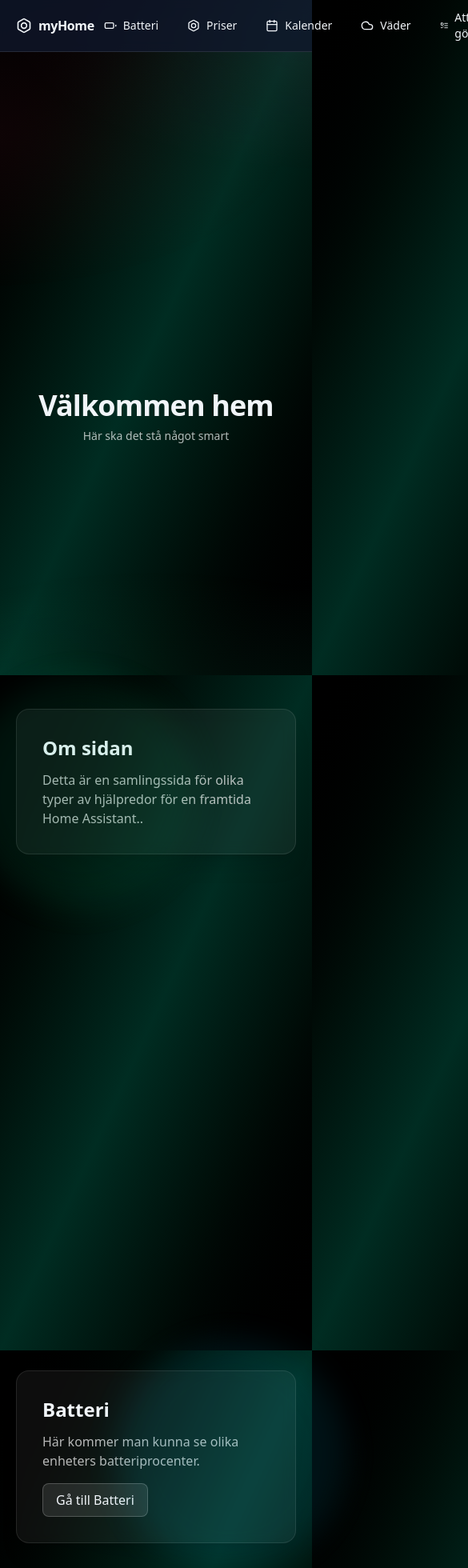
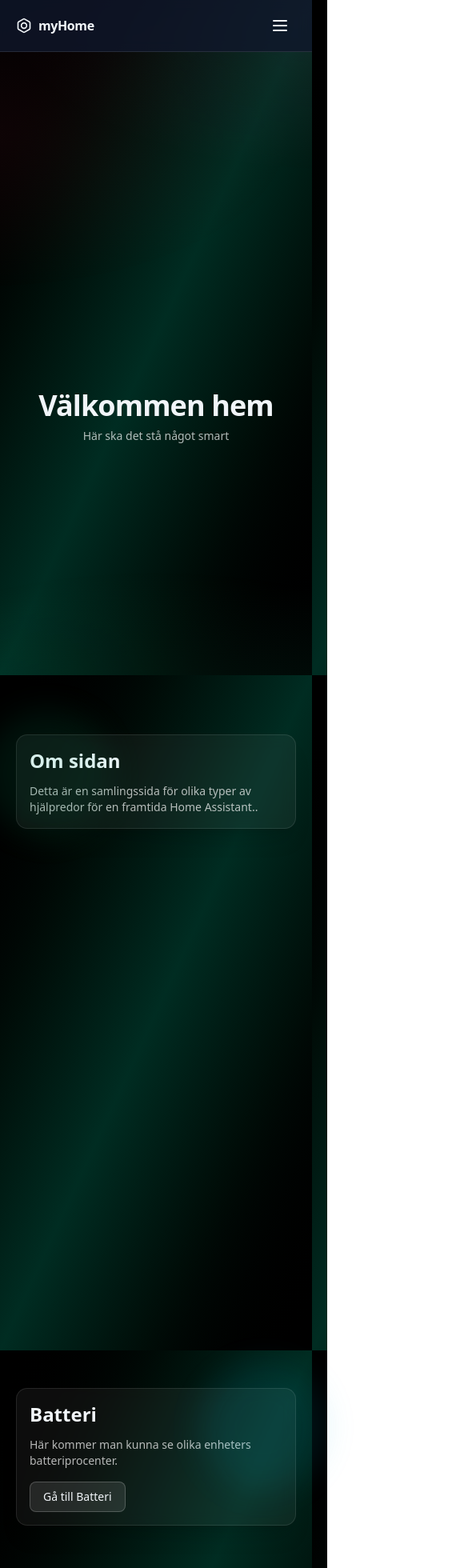
Before and after one commit to antebrinken/myHome, a React (Vite) app: page / in a window 390 px wide. Shown: the top 1960 px of the page at 80% size, 585 px wide, since content can reach past the window. Built offline with nearby package versions, Linux system fonts and the light colour scheme.

Commit message:
Update: Responsive

```diff
--- a/src/App.tsx
+++ b/src/App.tsx
@@ -1,6 +1,7 @@
 
+import { useState } from 'react'
 import { NavLink, Route, Routes } from 'react-router-dom'
-import { Battery, Calendar as CalendarIcon, Cloud, ListTodo, Bolt, Mail, Phone } from 'lucide-react'
+import { Battery, Calendar as CalendarIcon, Cloud, ListTodo, Bolt, Mail, Phone, Menu, X } from 'lucide-react'
 import LoginPage from './pages/Login'
 import RegisterPage from './pages/Register'
 import ProfilePage from './pages/Profile'
@@ -19,13 +20,15 @@ import TodoPage from './pages/TodoPage'
 
 function Header() {
   const { user, logout } = useAuth()
+  const [mobileOpen, setMobileOpen] = useState(false)
   return (
     <header className="sticky top-0 z-50 bg-slate-900/80 backdrop-blur border-b border-white/10">
       <div className="max-w-[1100px] mx-auto px-5 h-16 flex items-center justify-between">
-        <NavLink to="/" className="font-extrabold tracking-tight flex items-center gap-2">
+        <NavLink to="/" className="font-extrabold tracking-tight flex items-center gap-2" onClick={() => setMobileOpen(false)}>
           <Bolt className="w-5 h-5" /> myHome
         </NavLink>
-        <nav className="flex gap-3 text-sm items-center">
+        {/* Desktop nav */}
+        <nav className="hidden sm:flex gap-3 text-sm items-center">
           <NavLink className="px-3 py-2 rounded-md hover:bg-white/10 flex items-center gap-2" to="/battery"><Battery className="w-4 h-4" /> Batteri</NavLink>
           <NavLink className="px-3 py-2 rounded-md hover:bg-white/10 flex items-center gap-2" to="/prices"><Bolt className="w-4 h-4" /> Priser</NavLink>
           <NavLink className="px-3 py-2 rounded-md hover:bg-white/10 flex items-center gap-2" to="/calendar"><CalendarIcon className="w-4 h-4" /> Kalender</NavLink>
@@ -46,7 +49,42 @@ function Header() {
             </>
           )}
         </nav>
+        {/* Mobile hamburger */}
+        <button
+          className="sm:hidden p-2 rounded-md hover:bg-white/10"
+          aria-label="Öppna meny"
+          aria-expanded={mobileOpen}
+          onClick={() => setMobileOpen((v) => !v)}
+        >
+          {mobileOpen ? <X className="w-6 h-6" /> : <Menu className="w-6 h-6" />}
+        </button>
       </div>
+      {/* Mobile menu panel */}
+      {mobileOpen && (
+        <div className="sm:hidden border-t border-white/10 bg-slate-900/95 backdrop-blur">
+          <div className="max-w-[1100px] mx-auto px-5 py-3 flex flex-col gap-1">
+            <NavLink className="px-3 py-2 rounded-md hover:bg-white/10 flex items-center gap-2" to="/battery" onClick={() => setMobileOpen(false)}><Battery className="w-4 h-4" /> Batteri</NavLink>
+            <NavLink className="px-3 py-2 rounded-md hover:bg-white/10 flex items-center gap-2" to="/prices" onClick={() => setMobileOpen(false)}><Bolt className="w-4 h-4" /> Priser</NavLink>
+            <NavLink className="px-3 py-2 rounded-md hover:bg-white/10 flex items-center gap-2" to="/calendar" onClick={() => setMobileOpen(false)}><CalendarIcon className="w-4 h-4" /> Kalender</NavLink>
+            <NavLink className="px-3 py-2 rounded-md hover:bg-white/10 flex items-center gap-2" to="/weather" onClick={() => setMobileOpen(false)}><Cloud className="w-4 h-4" /> Väder</NavLink>
+            <NavLink className="px-3 py-2 rounded-md hover:bg-white/10 flex items-center gap-2" to="/todo" onClick={() => setMobileOpen(false)}><ListTodo className="w-4 h-4" /> Att göra</NavLink>
+            <div className="h-px bg-white/10 my-2" />
+            {!user && (
+              <>
+                <NavLink className="px-3 py-2 rounded-md hover:bg-white/10" to="/login" onClick={() => setMobileOpen(false)}>Logga in</NavLink>
+                <NavLink className="px-3 py-2 rounded-md hover:bg-white/10" to="/register" onClick={() => setMobileOpen(false)}>Registrera</NavLink>
+              </>
+            )}
+            {user && (
+              <>
+                <NavLink className="px-3 py-2 rounded-md hover:bg-white/10" to="/profile" onClick={() => setMobileOpen(false)}>Profil</NavLink>
+                <NavLink className="px-3 py-2 rounded-md hover:bg-white/10" to="/settings" onClick={() => setMobileOpen(false)}>Inställningar</NavLink>
+                <button onClick={() => { logout(); setMobileOpen(false) }} className="px-3 py-2 text-left rounded-md hover:bg-white/10">Logga ut</button>
+              </>
+            )}
+          </div>
+        </div>
+      )}
     </header>
   )
 }
@@ -66,14 +104,16 @@ function Header() {
 function Footer() {
   const year = new Date().getFullYear()
   return (
-    <footer className="h-16 sm:h-20 bg-slate-900/80 border-t border-white/10">
-      <div className="max-w-[1100px] mx-auto px-5 h-full flex items-center justify-between">
-        <div className="flex items-center gap-6 text-sm sm:text-base">
-          <span className="font-medium">&copy; {year} Philip Antebrink</span>
-          <a className="hover:underline inline-flex items-center gap-2" href="mailto:antebrinken@live.se"><Mail className="w-4 h-4" /> antebrinken@live.se</a>
-          <a className="hover:underline inline-flex items-center gap-2" href="tel:+46734177109"><Phone className="w-4 h-4" /> 0734177109</a>
+    <footer className="py-4 sm:h-20 bg-slate-900/80 border-t border-white/10">
+      <div className="max-w-[1100px] mx-auto px-5 h-full flex items-center justify-center">
+        <div className="w-full flex flex-col items-center gap-2 text-center sm:flex-row sm:items-center sm:justify-between">
+          <div className="flex flex-col items-center gap-2 text-sm sm:text-base sm:flex-row sm:gap-6">
+            <span className="font-medium">&copy; {year} Philip Antebrink</span>
+            <a className="hover:underline inline-flex items-center gap-2" href="mailto:antebrinken@live.se"><Mail className="w-4 h-4" /> antebrinken@live.se</a>
+            <a className="hover:underline inline-flex items-center gap-2" href="tel:+46734177109"><Phone className="w-4 h-4" /> 0734177109</a>
+          </div>
+          <a href="#top" className="text-sm sm:text-base hover:underline">Till toppen</a>
         </div>
-        <a href="#top" className="text-sm sm:text-base hover:underline">Till toppen</a>
       </div>
     </footer>
   )
@@ -92,67 +132,67 @@ function HomePage() {
       </section>
 
       {/* Info sections */}
-      <section id="about" className="min-h-screen flex items-center">
+      <section id="about" className="min-h-screen flex items-center py-16 sm:py-24">
         <div className="max-w-[1100px] mx-auto px-5 w-full">
           <div className="relative glass-card reveal-left max-w-[700px]">
-            <span className="accent-blob -left-16 -top-10 w-72 h-72 rounded-full bg-emerald-500/30" />
-            <h2 className="text-2xl font-bold mb-3">Om sidan</h2>
-            <p className="text-white/70">Detta är en samlingssida för olika typer av hjälpredor för en framtida Home Assistant..</p>
+            <span className="accent-blob -left-10 -top-8 w-40 h-40 sm:w-72 sm:h-72 rounded-full bg-emerald-500/30" />
+            <h2 className="text-2xl sm:text-3xl font-bold mb-3">Om sidan</h2>
+            <p className="text-white/70 text-sm sm:text-base">Detta är en samlingssida för olika typer av hjälpredor för en framtida Home Assistant..</p>
           </div>
         </div>
       </section>
 
-      <section id="battery" className="min-h-screen flex items-center">
+      <section id="battery" className="min-h-screen flex items-center py-16 sm:py-24">
         <div className="max-w-[1100px] mx-auto px-5 w-full">
-          <div className="relative glass-card reveal-right max-w-[700px] ml-auto">
-            <span className="accent-blob -right-16 -top-10 w-72 h-72 rounded-full bg-cyan-500/30" />
-            <h2 className="text-2xl font-bold mb-3">Batteri</h2>
-            <p className="text-white/70 mb-3">Här kommer man kunna se olika enheters batteriprocenter.</p>
-            <NavLink to="/battery" className="inline-block mt-1 rounded-lg border border-white/20 bg-white/10 px-4 py-2 hover:bg-white/20">Gå till Batteri</NavLink>
+          <div className="relative glass-card reveal-right max-w-[700px] sm:ml-auto">
+            <span className="accent-blob -right-10 -top-8 w-40 h-40 sm:w-72 sm:h-72 rounded-full bg-cyan-500/30" />
+            <h2 className="text-2xl sm:text-3xl font-bold mb-3">Batteri</h2>
+            <p className="text-white/70 text-sm sm:text-base mb-3">Här kommer man kunna se olika enheters batteriprocenter.</p>
+            <NavLink to="/battery" className="inline-block mt-1 rounded-lg border border-white/20 bg-white/10 px-4 py-2 text-sm sm:text-base hover:bg-white/20">Gå till Batteri</NavLink>
           </div>
         </div>
       </section>
 
-      <section id="prices" className="min-h-screen flex items-center">
+      <section id="prices" className="min-h-screen flex items-center py-16 sm:py-24">
         <div className="max-w-[1100px] mx-auto px-5 w-full">
           <div className="relative glass-card reveal-left max-w-[700px]">
-            <span className="accent-blob -left-16 -top-10 w-72 h-72 rounded-full bg-blue-500/30" />
-            <h2 className="text-2xl font-bold mb-3">Elpriser</h2>
-            <p className="text-white/70 mb-3">Se SE1–SE4 spotpriser i realtid och hitta bästa fönster för förbrukning och försäljning.</p>
-            <NavLink to="/prices" className="inline-block mt-1 rounded-lg border border-white/20 bg-white/10 px-4 py-2 hover:bg-white/20">Gå till Priser</NavLink>
+            <span className="accent-blob -left-10 -top-8 w-40 h-40 sm:w-72 sm:h-72 rounded-full bg-blue-500/30" />
+            <h2 className="text-2xl sm:text-3xl font-bold mb-3">Elpriser</h2>
+            <p className="text-white/70 text-sm sm:text-base mb-3">Se SE1–SE4 spotpriser i realtid och hitta bästa fönster för förbrukning och försäljning.</p>
+            <NavLink to="/prices" className="inline-block mt-1 rounded-lg border border-white/20 bg-white/10 px-4 py-2 text-sm sm:text-base hover:bg-white/20">Gå till Priser</NavLink>
           </div>
         </div>
       </section>
 
-      <section id="calendar" className="min-h-screen flex items-center">
+      <section id="calendar" className="min-h-screen flex items-center py-16 sm:py-24">
         <div className="max-w-[1100px] mx-auto px-5 w-full">
-          <div className="relative glass-card reveal-right max-w-[700px] ml-auto">
-            <span className="accent-blob -right-16 -top-10 w-72 h-72 rounded-full bg-pink-500/30" />
-            <h2 className="text-2xl font-bold mb-3">Kalender</h2>
-            <p className="text-white/70 mb-3">En samlingssida för en gemensam kalender.</p>
-            <NavLink to="/calendar" className="inline-block mt-1 rounded-lg border border-white/20 bg-white/10 px-4 py-2 hover:bg-white/20">Gå till Kalender</NavLink>
+          <div className="relative glass-card reveal-right max-w-[700px] sm:ml-auto">
+            <span className="accent-blob -right-10 -top-8 w-40 h-40 sm:w-72 sm:h-72 rounded-full bg-pink-500/30" />
+            <h2 className="text-2xl sm:text-3xl font-bold mb-3">Kalender</h2>
+            <p className="text-white/70 text-sm sm:text-base mb-3">En samlingssida för en gemensam kalender.</p>
+            <NavLink to="/calendar" className="inline-block mt-1 rounded-lg border border-white/20 bg-white/10 px-4 py-2 text-sm sm:text-base hover:bg-white/20">Gå till Kalender</NavLink>
           </div>
         </div>
       </section>
 
-      <section id="weather" className="min-h-screen flex items-center">
+      <section id="weather" className="min-h-screen flex items-center py-16 sm:py-24">
         <div className="max-w-[1100px] mx-auto px-5 w-full">
           <div className="relative glass-card reveal-left max-w-[700px]">
-            <span className="accent-blob -left-16 -top-10 w-72 h-72 rounded-full bg-indigo-500/30" />
-            <h2 className="text-2xl font-bold mb-3">Väder</h2>
-            <p className="text-white/70 mb-3">Enkelt att kunna se väder via Open‑Meteo.</p>
-            <NavLink to="/weather" className="inline-block mt-1 rounded-lg border border-white/20 bg-white/10 px-4 py-2 hover:bg-white/20">Gå till Väder</NavLink>
+            <span className="accent-blob -left-10 -top-8 w-40 h-40 sm:w-72 sm:h-72 rounded-full bg-indigo-500/30" />
+            <h2 className="text-2xl sm:text-3xl font-bold mb-3">Väder</h2>
+            <p className="text-white/70 text-sm sm:text-base mb-3">Enkelt att kunna se väder via Open‑Meteo.</p>
+            <NavLink to="/weather" className="inline-block mt-1 rounded-lg border border-white/20 bg-white/10 px-4 py-2 text-sm sm:text-base hover:bg-white/20">Gå till Väder</NavLink>
           </div>
         </div>
       </section>
 
-      <section id="todo" className="min-h-screen flex items-center">
+      <section id="todo" className="min-h-screen flex items-center py-16 sm:py-24">
         <div className="max-w-[1100px] mx-auto px-5 w-full">
-          <div className="relative glass-card reveal-right max-w-[700px] ml-auto">
-            <span className="accent-blob -right-16 -top-10 w-72 h-72 rounded-full bg-amber-500/30" />
-            <h2 className="text-2xl font-bold mb-3">Att göra</h2>
-            <p className="text-white/70 mb-3">Håll koll på små uppgifter med en enkel och snabb lista.</p>
-            <NavLink to="/todo" className="inline-block mt-1 rounded-lg border border-white/20 bg-white/10 px-4 py-2 hover:bg-white/20">Gå till Att göra</NavLink>
+          <div className="relative glass-card reveal-right max-w-[700px] sm:ml-auto">
+            <span className="accent-blob -right-10 -top-8 w-40 h-40 sm:w-72 sm:h-72 rounded-full bg-amber-500/30" />
+            <h2 className="text-2xl sm:text-3xl font-bold mb-3">Att göra</h2>
+            <p className="text-white/70 text-sm sm:text-base mb-3">Håll koll på små uppgifter med en enkel och snabb lista.</p>
+            <NavLink to="/todo" className="inline-block mt-1 rounded-lg border border-white/20 bg-white/10 px-4 py-2 text-sm sm:text-base hover:bg-white/20">Gå till Att göra</NavLink>
           </div>
         </div>
       </section>
--- a/src/index.css
+++ b/src/index.css
@@ -50,3 +50,13 @@ body::before {
   filter: blur(20px);
   opacity: 0.35;
 }
+
+/* Mobile refinements */
+@media (max-width: 640px) {
+  .glass-card { padding: 1rem 1rem; border-radius: 0.875rem; }
+}
+
+/* Respect reduced motion */
+@media (prefers-reduced-motion: reduce) {
+  .reveal-left, .reveal-right { animation: none; }
+}
```
